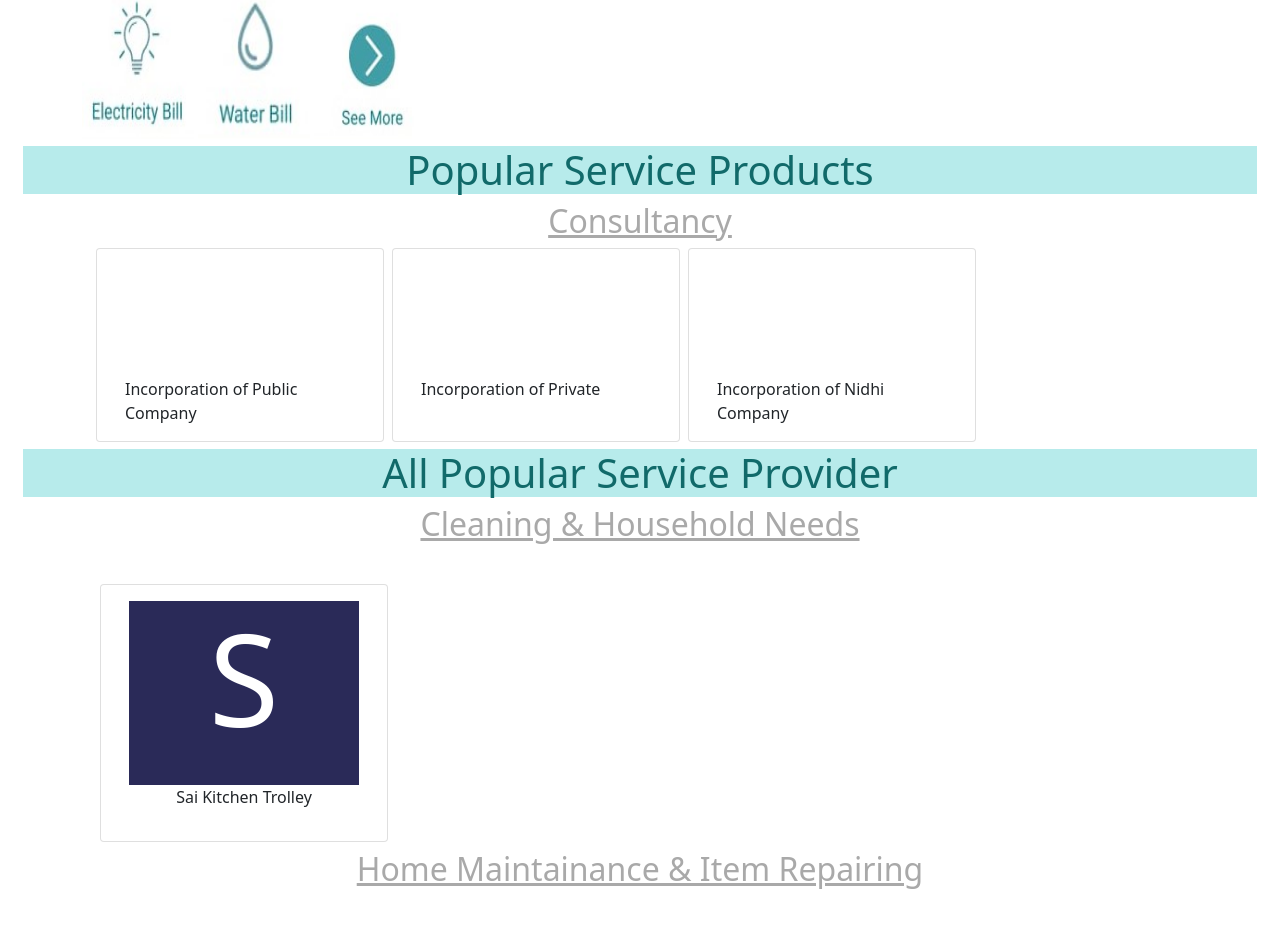
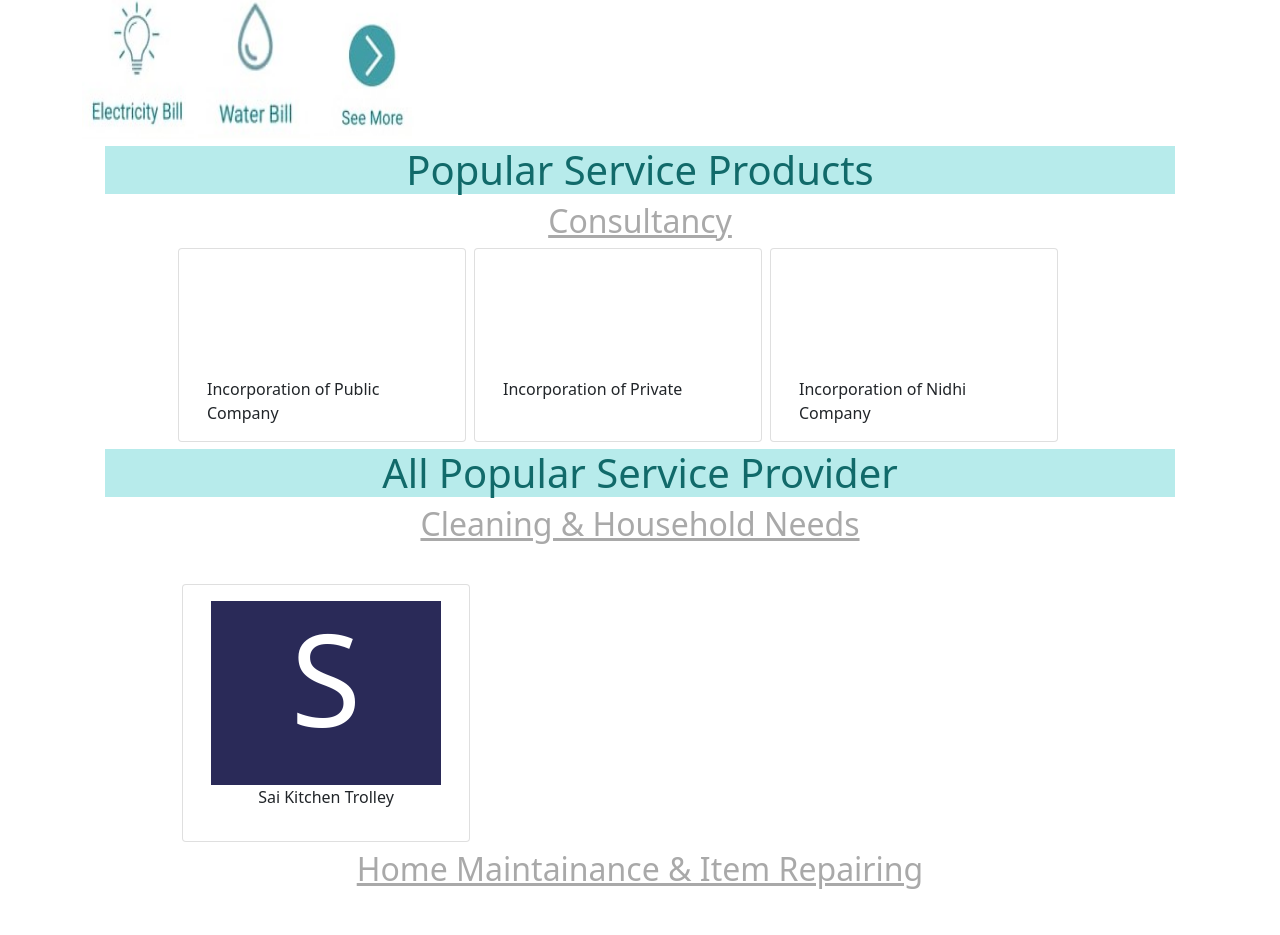
Before and after one commit to Sahil-6757/Putatoe-Technologies-Private-Limited, a plain HTML site: page index.html in a window 1280 px wide. Shown: the part 808-1743 px from the top of the page. Drawn offline with nearby package versions, Linux system fonts and the light colour scheme.

Commit message:
Update index.html

```diff
--- a/index.html
+++ b/index.html
@@ -85,7 +85,7 @@
       <img src="./images/See more.jpg" class="iconHW" alt="See more" />
     </div>
 
-    <section class="popular_service_products_section">
+    <section class="popular_service_products_section container">
       <div class="popular_service_products">
         <h1 class="service_products_heading">Popular Service Products</h1>
       </div>
@@ -114,7 +114,7 @@
       </div>
     </section>
 
-    <section class="All_Popular_Service_Provider">
+    <section class="All_Popular_Service_Provider container">
       <div class="All_Popular_Service_Provider_heading">
         <h1 class="service_provider">All Popular Service Provider</h1>
       </div>
@@ -359,7 +359,7 @@
       </div>
     </section>
 
-    <section class="All_Popular_Service_Provider">
+    <section class="All_Popular_Service_Provider container">
       <div class="All_Popular_Service_Provider_heading">
         <h1 class="service_provider">Service We Provide</h1>
       </div>
```
